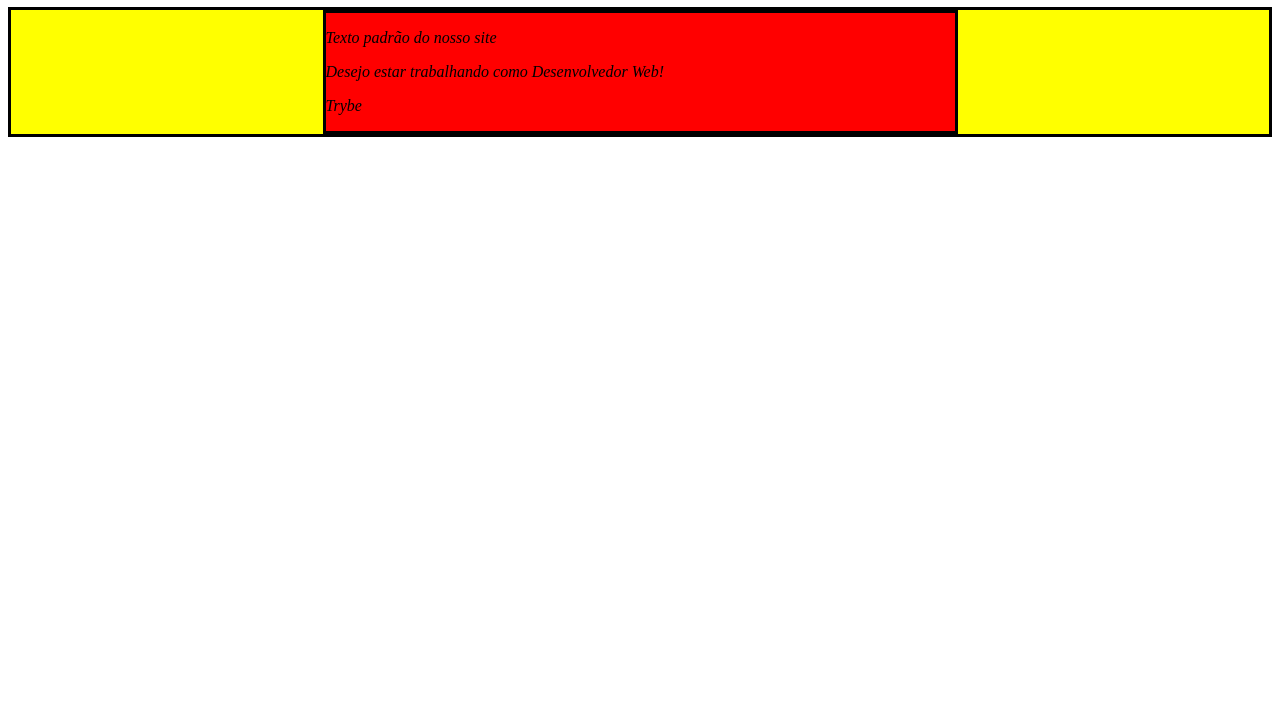
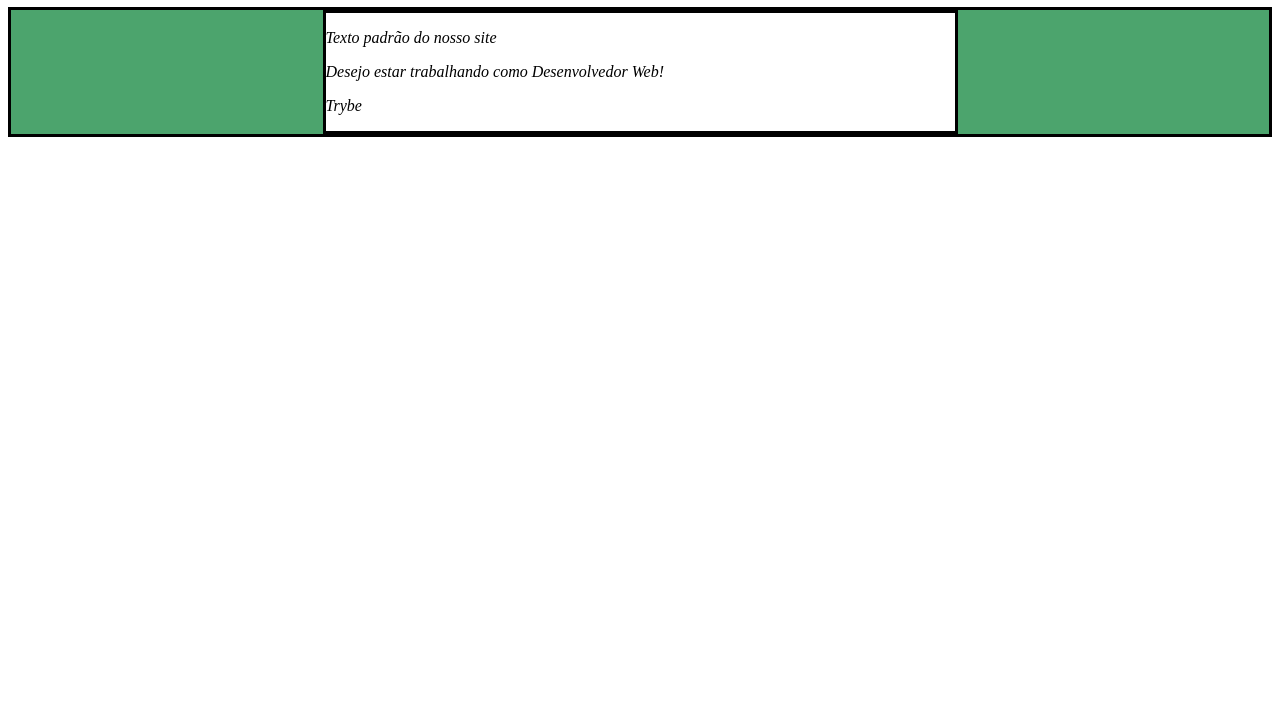
Before and after one commit to DouglasDainese/trybe_execicios, a plain HTML site: page Fundamentos/Bloco-5-JavaScript:-DOM,Eventos-e-Web-Storage/dia-5.1/index.html in a window 1280 px wide. Shown: the part 73-800 px from the top of the page. Drawn offline with Linux system fonts and the light colour scheme.

Commit message:
exercicio 2, 3

```diff
--- a/Fundamentos/Bloco-5-JavaScript:-DOM,Eventos-e-Web-Storage/dia-5.1/index.html
+++ b/Fundamentos/Bloco-5-JavaScript:-DOM,Eventos-e-Web-Storage/dia-5.1/index.html
@@ -4,31 +4,7 @@
     <meta charset="UTF-8" />
     <meta name="viewport" content="width=device-width" />
     <title>Exercício 5.1</title>
-
-    <style>
-      main, section {
-        border-color: black;
-        border-style: solid;
-      }
-
-      .title {
-        text-align: center;
-      }
-
-      .main-content {
-        background-color: yellow;
-      }
-
-      .main-content .center-content {
-        background-color: red;
-        width: 50%;
-        margin: 0 auto;
-      }
-
-      .main-content .center-content p {
-        font-style: italic;
-      }
-    </style>
+    <link rel="stylesheet" href="style.css">
   </head>
   <body>
     <header>
@@ -55,22 +31,24 @@
         Crie e execute uma função que exiba o conteúdo de todas as tags <p> no console.
         */
 
+        // Crie e execute uma função que mude o texto na tag `<p>-----</p>`, para uma descrição de como você se vê daqui a 2 anos. (Não gaste tempo pensando no texto e sim realizando o exercício)
         function mudarText () {
             let description = document.getElementsByTagName("p")[1];
             description.innerText =  'Desejo estar trabalhando como Desenvolvedor Web!';
         }
         mudarText ();
 
-         function mudarCor (){
-         let mudarColorDeFundo = document.getElementsByClassName ('main-content') [0];
-            mudarColorDeFundo.style.backgroundcolor = rgb('76,164,109');
-            }
+        // Crie e execute uma função que mude a cor do quadrado amarelo para o verde da Trybe (rgb(76,164,109)).
+         function mudarCor (local, cor){
+         let elemento = local;
+          elemento.style.backgroundColor = cor;
+        }
 
-        mudarCor(document.getElementsByClassName ('main-content') [0]);
-
-    //         mudarCor (document.getElementsByClassName('.main-content')[0]);
-
-
+        mudarCor (document.getElementsByClassName('main-content')[0], 'rgb(76,164,109)');
+      // Crie e execute uma função que mude a cor do quadrado vermelho para branco.
+      let element = document.getElementsByClassName('center-content')[0];
+      console.log(element);
+        mudarCor (document.getElementsByClassName('center-content')[0], 'white')
     </script>
   </body>
 </html>
--- /dev/null
+++ b/Fundamentos/Bloco-5-JavaScript:-DOM,Eventos-e-Web-Storage/dia-5.1/style.css
@@ -0,0 +1,21 @@
+main, section {
+    border-color: black;
+    border-style: solid;
+  }
+
+  .title {
+    text-align: center;
+  }
+
+  .main-content {
+    background-color: yellow;
+  }
+
+  .main-content .center-content {
+    background-color: red;
+    width: 50%;
+    margin: 0 auto;
+  }
+
+  .main-content .center-content p {
+    font-style: italic;}
```
